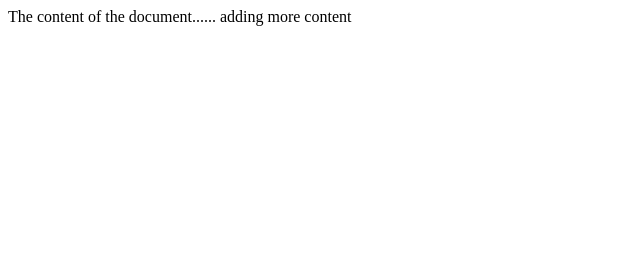
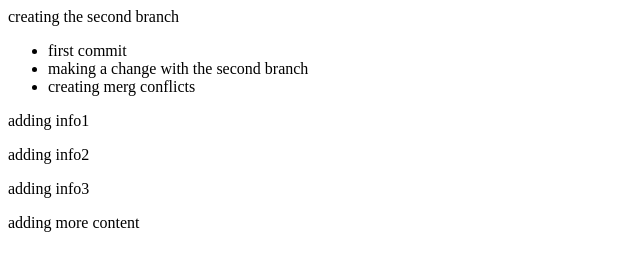
Before and after one commit to toddsutherland101/testing, a plain HTML site: page index.html in a window 1280 px wide. Shown: the whole page, without its empty margins (0-640 px from the left). Drawn offline with Linux system fonts and the light colour scheme.

Commit message:
conflict

```diff
--- a/index.html
+++ b/index.html
@@ -5,7 +5,18 @@
 </head>
 
 <body>
-The content of the document......
+
+creating the second branch
+<ul>
+	<li>first commit</li>
+	<li>making a change with the second branch</li>
+	<li>creating merg conflicts</li>
+</ul>
+<p>adding info1</p>
+<p>adding info2</p>
+<p>adding info3</p>
+
+
 </body>
 
 adding more content
```
Also changed, not shown: index - Copy.html (added, +12 -0 lines).
